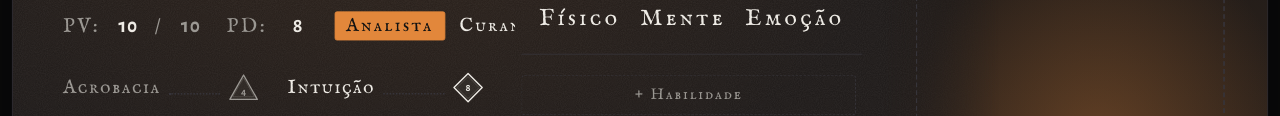
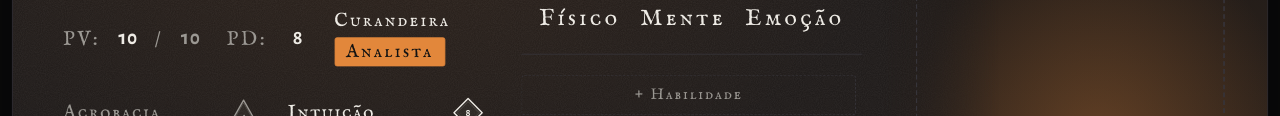
Before and after one commit to Cassiano-Behemonth/ficha-ordem2, a plain HTML site: page index.html in a window 1280 px wide. Shown: the part 202-318 px from the top of the page. Drawn offline with Linux system fonts and the light colour scheme.

Commit message:
Ocupação acima do perfil
No celular a linha de PV, PD, perfil e ocupação apertava e a ocupação
sumia. Agora ela fica em cima do perfil, e a letra diminui quando o
texto é comprido.

Co-Authored-By: Claude Opus 5.5 <noreply@anthropic.com>
Claude-Session: https://claude.ai/code/session_017wXoNdsrFBitr2PtsRhvmT

```diff
--- a/index.html
+++ b/index.html
@@ -262,7 +262,9 @@ html.rot #app{
 #f-pv.v-morto{color:var(--blood);text-decoration:line-through}
 .profile{border:1px solid var(--accent);background:var(--accent);color:var(--on-accent);border-radius:3px;padding:2px 14px;font-family:var(--display);letter-spacing:.12em;font-size:24px}
 .profile.empty{background:transparent;color:var(--muted);border-style:dashed;border-color:var(--line)}
-.occ{min-width:0;flex:1;background:transparent;border:0;border-bottom:1px solid transparent;color:var(--ink);font-family:var(--display);letter-spacing:.12em;font-size:24px;padding:0}
+/* Ocupação em cima do perfil: assim ela não some quando a linha aperta */
+.role{flex:1;min-width:0;display:flex;flex-direction:column;align-items:flex-start;gap:6px}
+.occ{width:100%;min-width:0;background:transparent;border:0;border-bottom:1px solid transparent;color:var(--ink);font-family:var(--display);letter-spacing:.12em;font-size:24px;line-height:1.1;padding:0}
 .occ::placeholder{color:var(--line)}
 .skills{list-style:none;margin:30px 0 0;padding:0 40px 0 0;display:grid;grid-template-columns:1fr 1fr;grid-template-rows:repeat(10,1fr);grid-auto-flow:column;column-gap:36px;flex:1;min-height:0}
 .sk{display:flex;align-items:center;gap:10px;min-width:0}
@@ -411,9 +413,11 @@ html.rot #app{
       <div class="meta">
         <span class="pv-grp"><label for="f-pv">PV:</label> <input id="f-pv" class="lvl" type="number" inputmode="numeric" min="0" max="99"><span class="slash" aria-hidden="true">/</span><input id="f-pvmax" class="lvl lvl-max" type="number" inputmode="numeric" min="1" max="99" aria-label="PV máximo" title="PV máximo"></span>
         <label for="f-pd">PD: <input id="f-pd" class="lvl" type="number" inputmode="numeric" min="0" max="99"></label>
-        <button id="profile" class="profile" data-act="profile" title="Clique para trocar o perfil"></button>
-        <label class="sr" for="f-occ">Ocupação</label>
-        <input id="f-occ" class="occ" placeholder="ocupação" autocomplete="off">
+        <div class="role">
+          <label class="sr" for="f-occ">Ocupação</label>
+          <input id="f-occ" class="occ" placeholder="ocupação" autocomplete="off">
+          <button id="profile" class="profile" data-act="profile" title="Clique para trocar o perfil"></button>
+        </div>
       </div>
       <ul class="skills" id="skills" aria-label="Perícias"></ul>
       <p class="tip">Toque ou clique no dado para subir um passo · segure o dedo ou use o botão direito para descer</p>
@@ -734,6 +738,12 @@ function renderBar(){
 function fitName(){
   const el=$("#f-name");let size=112;el.style.fontSize=size+"px";
   while(el.scrollWidth>el.clientWidth+1&&size>54){size-=4;el.style.fontSize=size+"px";}
+  fitOcc();
+}
+/* Ocupação comprida: a letra diminui para caber */
+function fitOcc(){
+  const el=$("#f-occ");if(!el) return;let size=24;el.style.fontSize=size+"px";
+  while(el.scrollWidth>el.clientWidth+1&&size>15){size-=1;el.style.fontSize=size+"px";}
 }
 function renderProfile(){
   const b=$("#profile");b.textContent=cur.profile||"perfil";b.classList.toggle("empty",!cur.profile);
@@ -1057,7 +1067,7 @@ document.addEventListener("input",e=>{
     afterPV();touch();
   }
   else if(t.id==="f-pd"){const v=clampInt(t.value,0,99,cur.pd.cur);cur.pd.cur=v;cur.pd.max=Math.max(cur.pd.max,v);touch();}
-  else if(t.id==="f-occ"){cur.occupation=t.value.slice(0,60);touch();}
+  else if(t.id==="f-occ"){cur.occupation=t.value.slice(0,60);fitOcc();touch();}
   else if(t.dataset.f){
     const card=t.closest(".ab"),ab=card&&cur.abilities.find(a=>a.id===card.dataset.id);
     if(ab){ab[t.dataset.f]=t.value.slice(0,t.dataset.f==="text"?800:60);touch();renderImpeto();}
```
